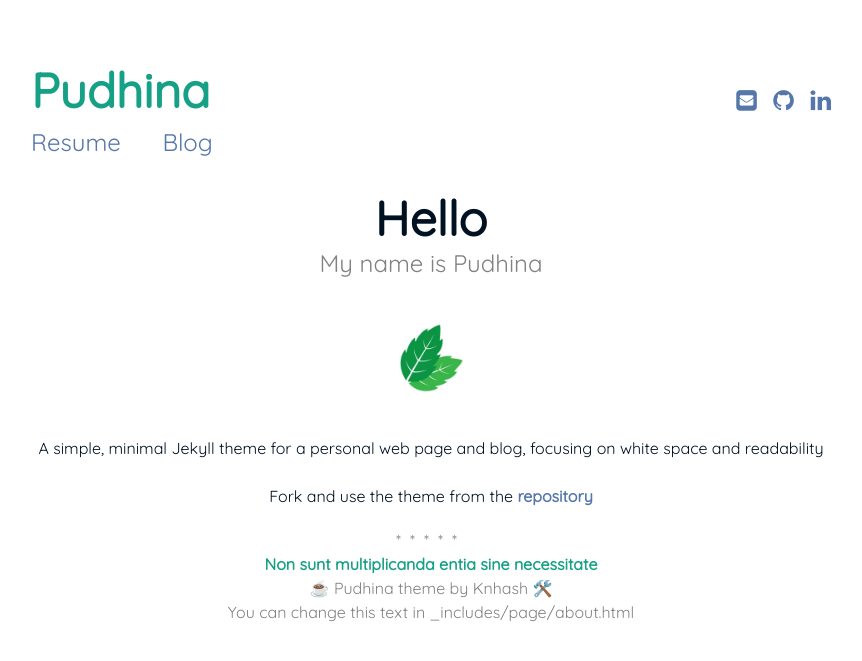
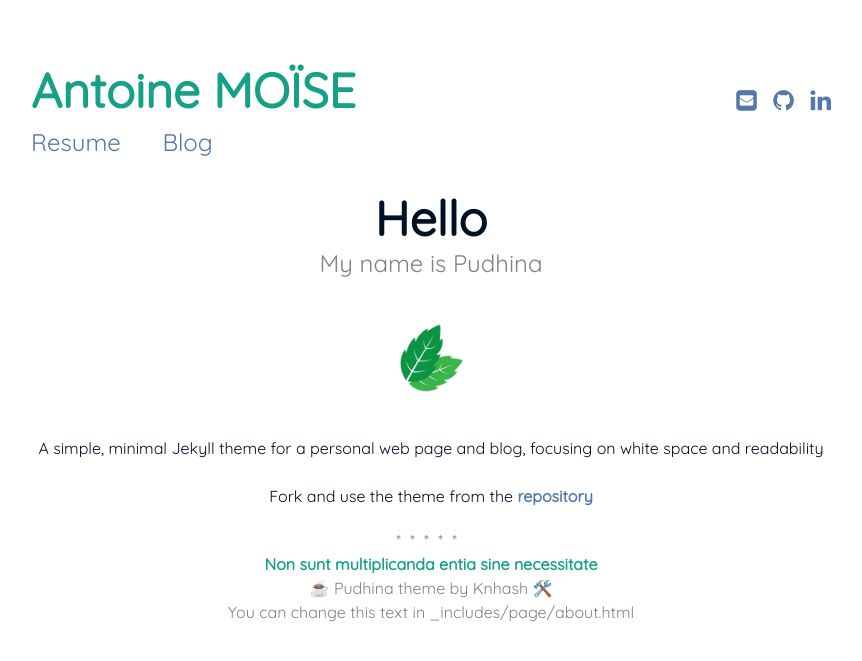
Before and after one commit to Anto314/anto314.github.io, a Jekyll site: the page built from index.md, in a window 1280 px wide. Shown: the top 661 px of the page, without its empty margins (209-1071 px from the left). Built offline with Jekyll 4.4.1, drawn with Linux system fonts in a browser that asks for light colours.

Commit message:
Setting the build

```diff
--- a/_config.yml
+++ b/_config.yml
@@ -1,5 +1,5 @@
 # Site settings
-title: Pudhina
+title: Antoine MOÏSE
 description: >
   A simple, minimal Jekyll theme for a personal web page and blog, focusing on white space and readability
 
@@ -7,7 +7,7 @@
 url: "https://anto314.github.io" # the base hostname & protocol for your site
 
 author:
-  fullname: Pudhina
+  fullname: Antoine MOÏSE
   github: github
   linkedin: linkedin
   email: example@email.com
```
